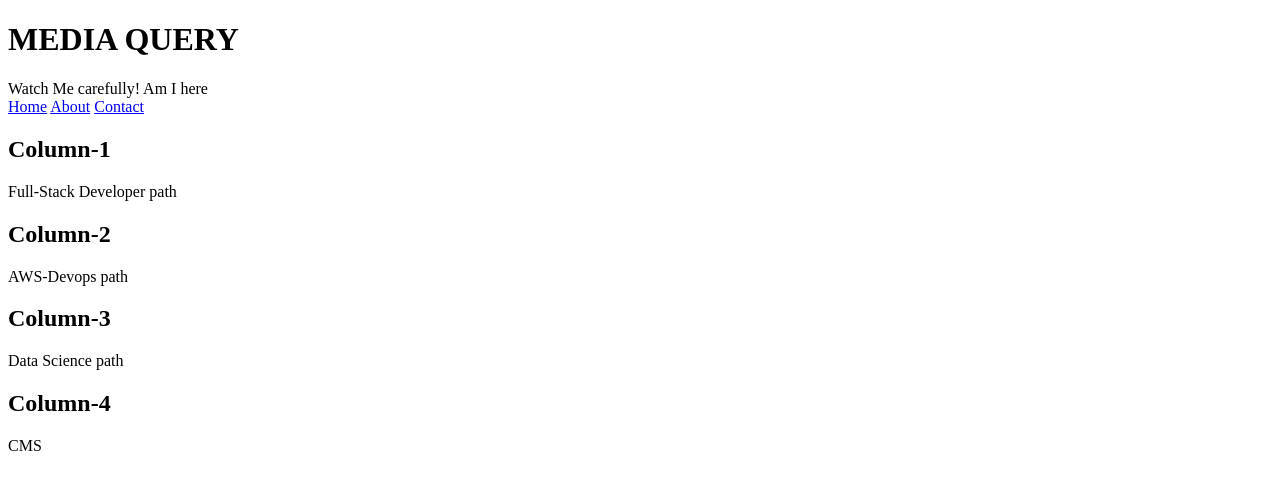
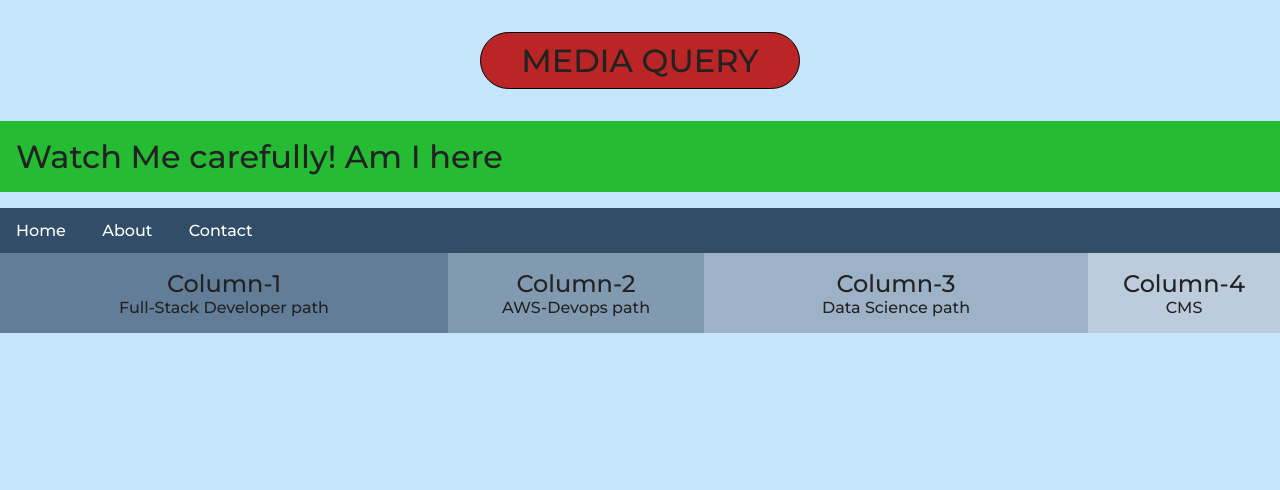
Before and after one commit to hasanyilbat/HTML-CSS-MediaQuery-website, a plain HTML site: page index.html in a window 1280 px wide. Drawn offline with Linux system fonts and the light colour scheme.

Commit message:
index.html file is edited.

```diff
--- a/index.html
+++ b/index.html
@@ -5,7 +5,7 @@
     <meta http-equiv="X-UA-Compatible" content="IE=edge" />
     <meta name="viewport" content="width=device-width, initial-scale=1.0" />
     <title>Media-Query</title>
-    <link rel="stylesheet" href="./css/2-media-query.css" />
+    <link rel="stylesheet" href="./css/style.css" />
   </head>
   <body>
     <h1>MEDIA QUERY</h1>
```
